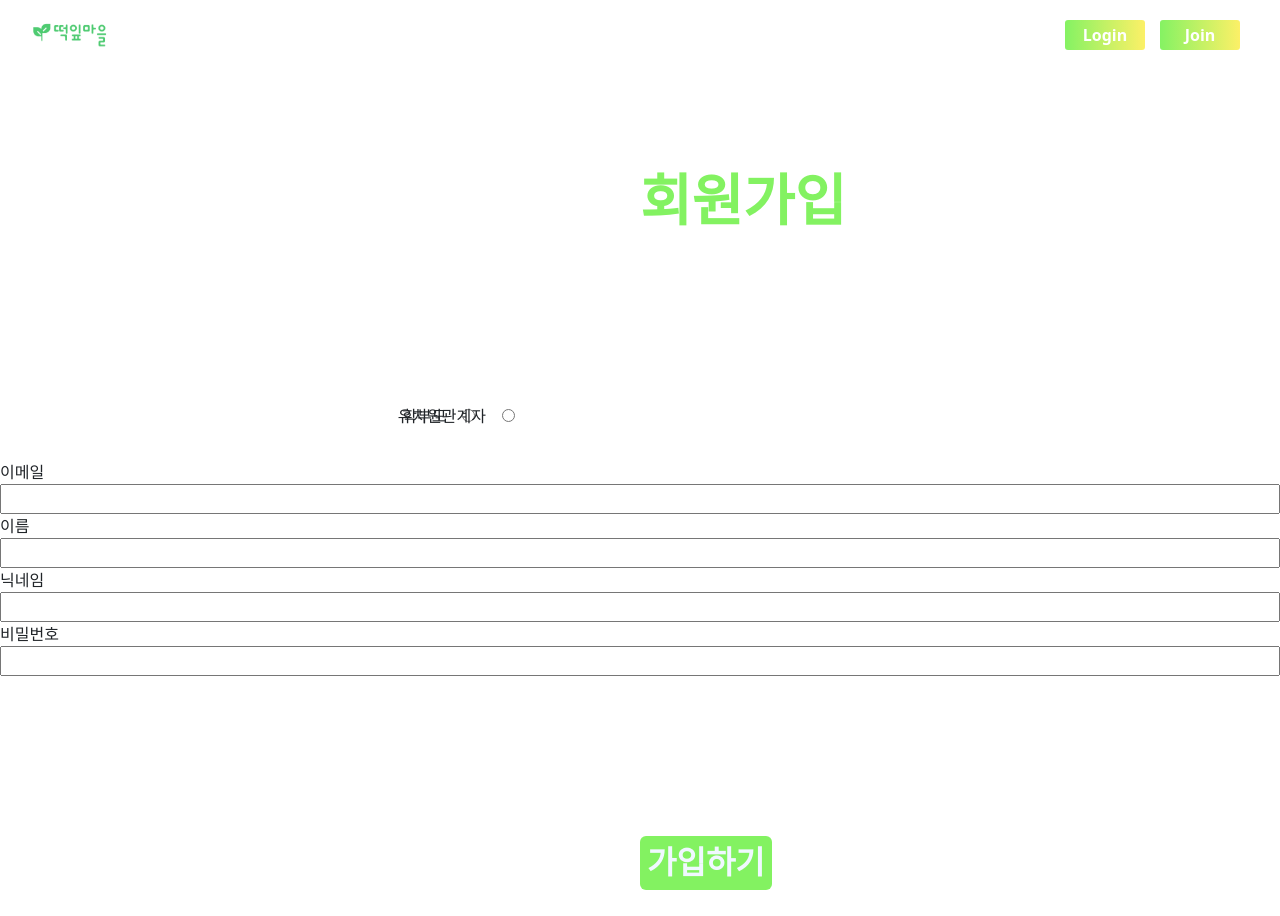
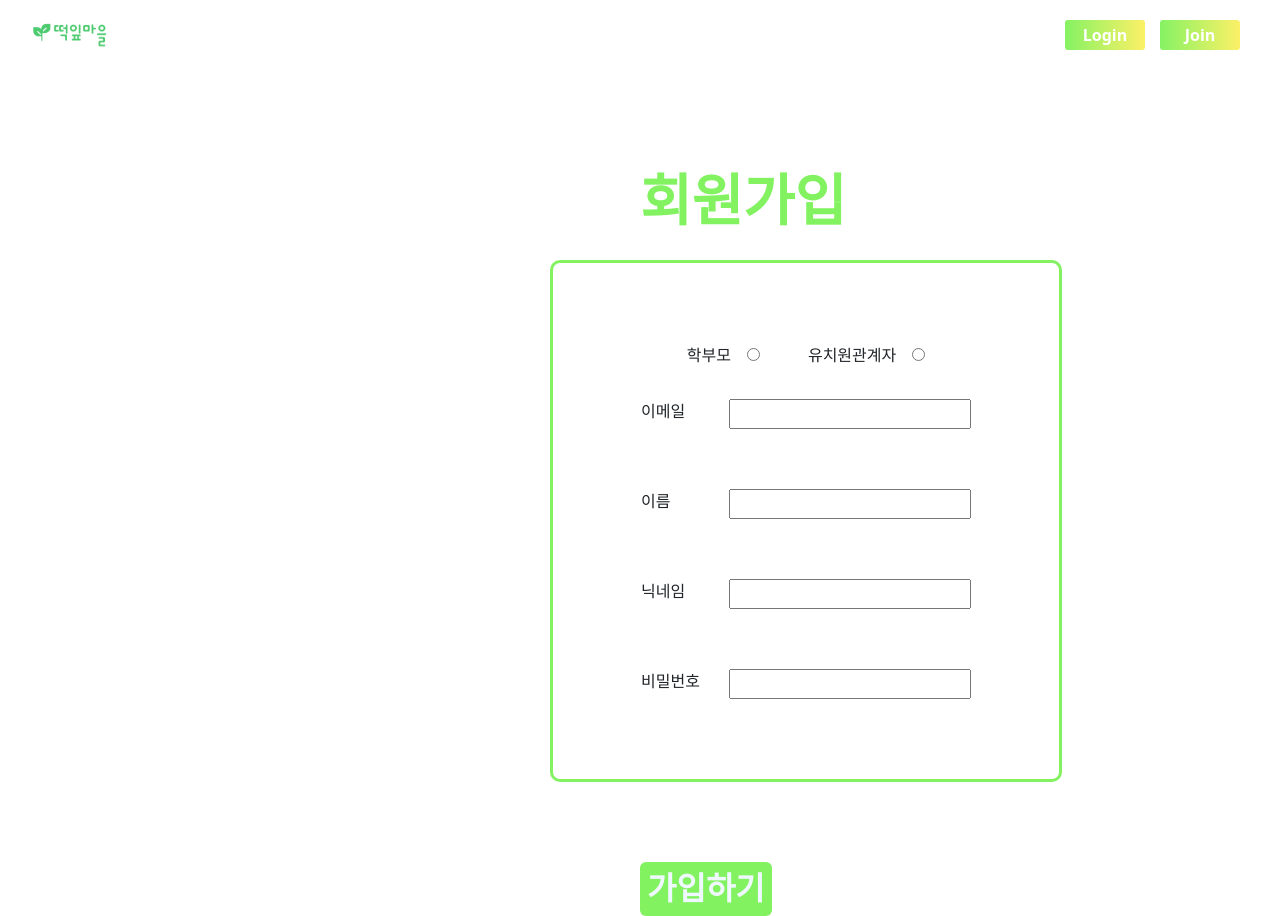
Before and after one commit to Kindergarten-notification/frontend, a React (Create React App) app: page /auth/join in a window 1280 px wide. Before the commit the page ends 890 px from the top, so only its background shows below. Built offline with nearby package versions, Linux system fonts and the light colour scheme; a web font is replaced by a local one.

Commit message:
가입페이지 완료

```diff
--- a/src/components/style/joinpage.css
+++ b/src/components/style/joinpage.css
@@ -8,10 +8,16 @@
   margin-left: 50%;
 }
 
+.join-wrapper {
+  border: 3px solid #83f261;
+  border-radius: 10px;
+  width: 40%;
+  margin-left: 550px;
+}
 .role {
-  margin-top: 10rem;
+  margin-top: 5rem;
   display: flex;
-  justify-content: space-evenly;
+  justify-content: center;
   font-family: 'Inter', sans-serif;
 }
 
@@ -21,20 +27,32 @@
 
 #kinderstaff {
   margin-right: 1rem;
-  margin-left: -30rem;
+  margin-left: 3rem;
 }
 
+.join-input-index {
+  display: flex;
+  justify-content: space-between;
+  width: 330px;
+}
 .join-input {
   font-family: 'Inter', sans-serif;
   margin-top: 2rem;
+  margin-bottom: 5rem;
   display: flex;
   flex-direction: column;
-  justify-content: space-evenly;
+  justify-content: space-between;
+  align-items: center;
+  height: 300px;
 }
+
+/* .join-input-name {
+  margin-right: 50px;
+} */
 
 #joinbutton {
   font-family: 'Dongle', sans-serif;
-  margin-top: 10rem;
+  margin-top: 5rem;
   margin-left: 50%;
   border: 1px;
   border-radius: 6px;
--- a/src/pages/JoinPage.js
+++ b/src/pages/JoinPage.js
@@ -2,7 +2,6 @@ import React, { useEffect, useState } from 'react';
 import { useDispatch } from 'react-redux';
 import { useHistory } from 'react-router-dom';
 import { joinUser } from '../_actions/actions';
-import '../../src/components/style/style.css';
 
 const JoinPage = () => {
   const dispatch = useDispatch();
@@ -13,13 +12,18 @@ const JoinPage = () => {
     nickname: '',
     password: '',
     kinder_id: 1,
-    role: '',
+    role: 'ROLE_USER',
   });
 
   const handleJoinSubmit = (e) => {
+    // if (e.target.name === "") {
+    //   alert(`Please enter all inputs`);
+    // } else {
     const payload = dispatch(joinUser(userInfo)).payload;
-    console.log(payload);
-    history.push('/auth/login');
+    payload
+      .then(history.push('/auth/login'))
+      .catch((err) => console.log('ERROR' + err));
+    // }
   };
 
   const handleJoinInfo = (e) => {
@@ -37,6 +41,7 @@ const JoinPage = () => {
     <div className="title">
       <p>회원가입</p>
 
+      <div className="join-wrapper">
         <div className="role">
           <div>
             <label id="parents" htmlFor="role">
@@ -63,43 +68,61 @@ const JoinPage = () => {
           </div>
         </div>
 
-      <span className="join-input">
-        <label htmlFor="email">이메일 </label>
+        <div className="join-input">
+          <div className="join-input-index">
+            <label className="join-input-name" htmlFor="email">
+              이메일
+            </label>
             <input
               type="text"
               value={userInfo.email}
-          id="email"
+              name="email"
               onChange={handleJoinInfo}
             />
+          </div>
 
-        <label htmlFor="name">이름 </label>
+          <div className="join-input-index">
+            <label className="join-input-name" htmlFor="name">
+              이름
+            </label>
             <input
               type="text"
               value={userInfo.name}
-          id="name"
+              name="name"
               onChange={handleJoinInfo}
             />
+          </div>
 
-        <label htmlFor="nickname">닉네임 </label>
+          <div className="join-input-index">
+            <label className="join-input-name" htmlFor="nickname">
+              닉네임
+            </label>
             <input
               type="text"
               value={userInfo.nickname}
-          id="nickname"
+              name="nickname"
               onChange={handleJoinInfo}
             />
+          </div>
 
-        <label htmlFor="password">비밀번호 </label>
+          <div className="join-input-index">
+            <label className="join-input-name" htmlFor="password">
+              비밀번호
+            </label>
             <input
               type="password"
               value={userInfo.password}
-          id="password"
+              name="password"
               onChange={handleJoinInfo}
             />
-      </span>
+          </div>
+        </div>
+      </div>
 
       {/* check box -> user or admin
        * check box 에 value={userInfo.role} 달아주기
        */}
+
       <button id="joinbutton" type="submit" onClick={handleJoinSubmit}>
         가입하기
       </button>
```
Lines whose indentation alone changed are shown as unchanged.
